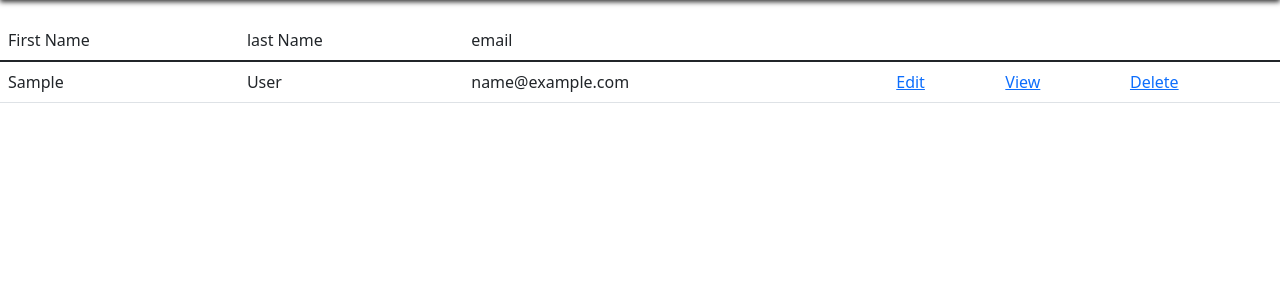
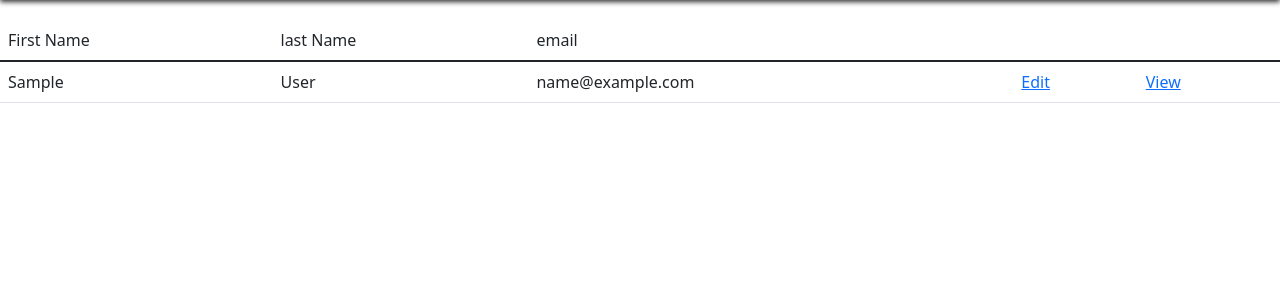
Before and after one commit to Schneider-Alex/OnTrack, a Flask app: template flask_app/templates/roster.html in a window 1280 px wide. Shown: the part 76-376 px from the top of the page. Run offline with Flask 2, Linux system fonts and the light colour scheme; the template is opened without the code that fills it: most values are stand-ins (such as "Sample title", 1, 10 or a date in 2020).

Commit message:
fixing some links

```diff
--- a/flask_app/templates/View_athlete_info.html
+++ b/flask_app/templates/View_athlete_info.html
@@ -17,8 +17,6 @@
             {%if session['coach']%}
                 <td>
                     <a href="/coach/update/athlete/display/{{athlete.id}}">Edit</a>
-                    <a href="/coach/update/athlete/display/{{athlete.id}}">View</a>
-                    <a href="#">Delete</a>
                 </td>
             {%endif%}
         </tr>
--- a/flask_app/templates/roster.html
+++ b/flask_app/templates/roster.html
@@ -18,10 +18,7 @@
                 <a href="/coach/update/athlete/display/{{athlete.id}}">Edit</a>
             </td>
             <td>
-                <a href="/coach/update/athlete/display/{{athlete.id}}">View</a>
-            </td>
-            <td>
-                <a href="#">Delete</a>
+                <a href="/athlete/view/{{athlete.id}}">View</a>
             </td>
         </tr>
         {% endfor%} {%else%}
```
Also changed, not shown: flask_app/models/athlete.py (line endings or trailing spaces).
